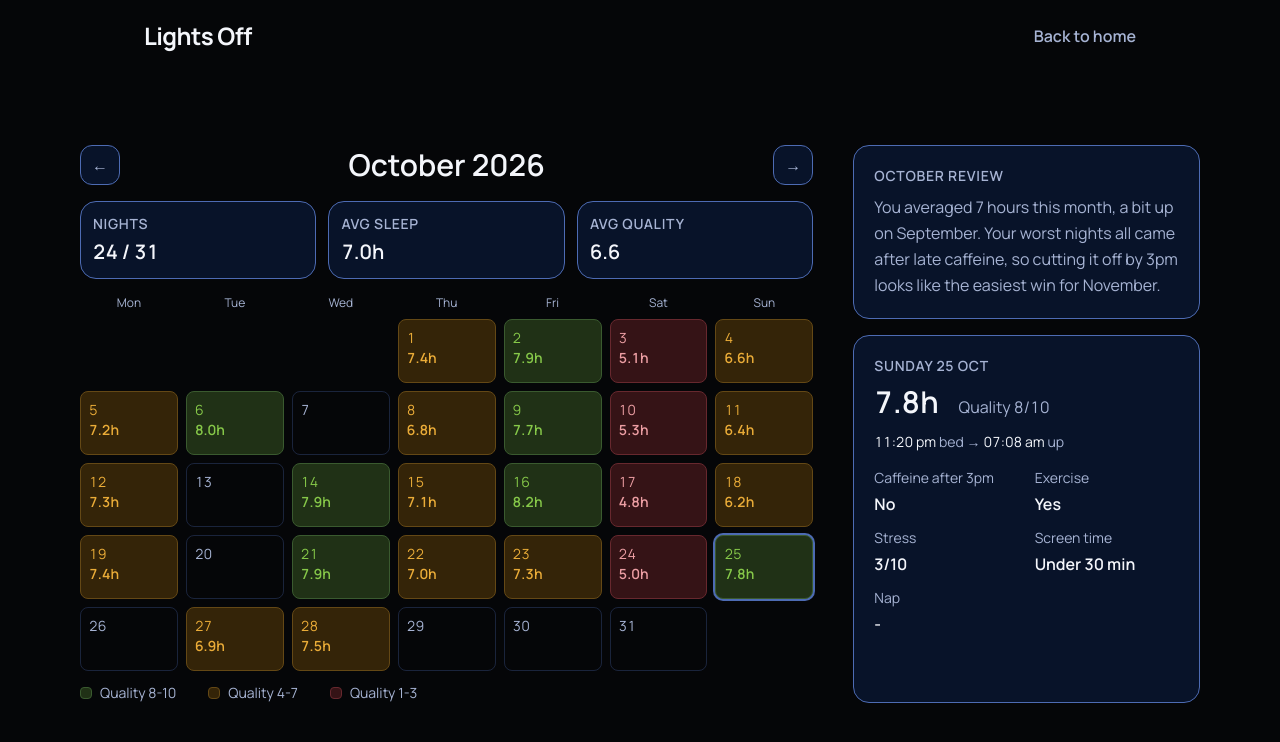
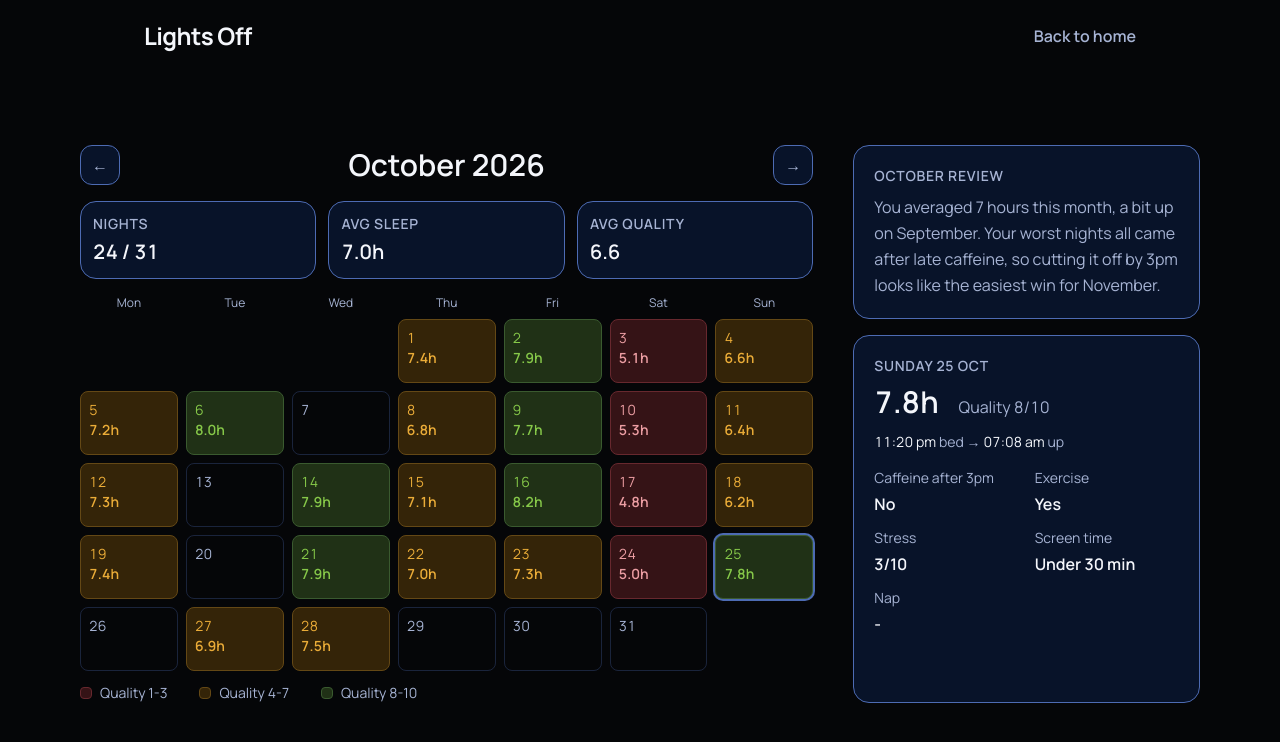
Before and after one commit to isaacnguyen10711-cpu/Lights-Off, a Next.js app in the folder lo-frontend/: page /dashboard in a window 1280 px wide. Shown: the top 742 px of the page. Built offline with nearby package versions, Linux system fonts and the light colour scheme.

Commit message:
Order the quality labels from bad to good

```diff
--- a/lo-frontend/components/dashboard/QualityLabel.tsx
+++ b/lo-frontend/components/dashboard/QualityLabel.tsx
@@ -1,8 +1,8 @@
 // same colours and ranges as CalendarDay
 const levels = [
+  { label: "Quality 1-3", colour: "bg-bad border-bad-line" },
+  { label: "Quality 4-7", colour: "bg-okay border-okay-line" },
   { label: "Quality 8-10", colour: "bg-good border-good-line" },
-  { label: "Quality 4-7", colour: "bg-okay border-okay-line" },
-  { label: "Quality 1-3", colour: "bg-bad border-bad-line" },
 ];
 
 // the colour key under the calendar
```
